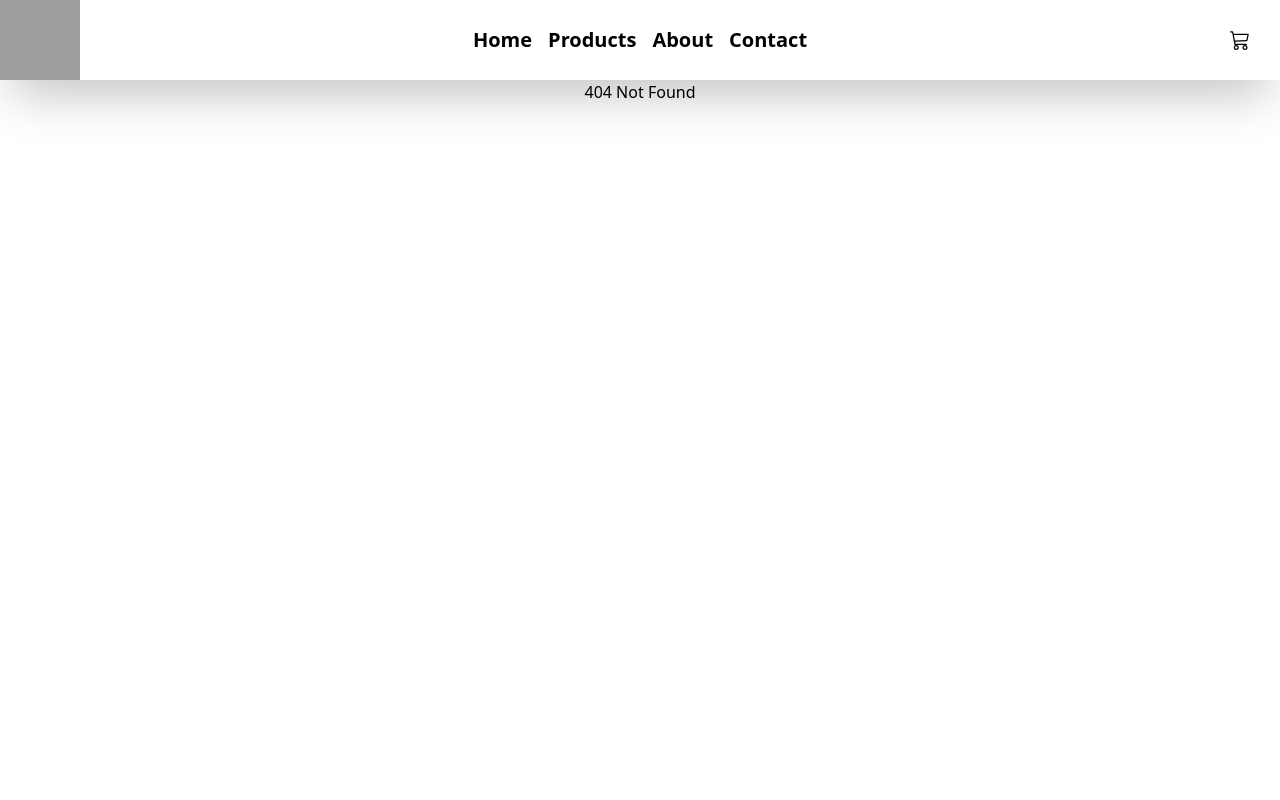
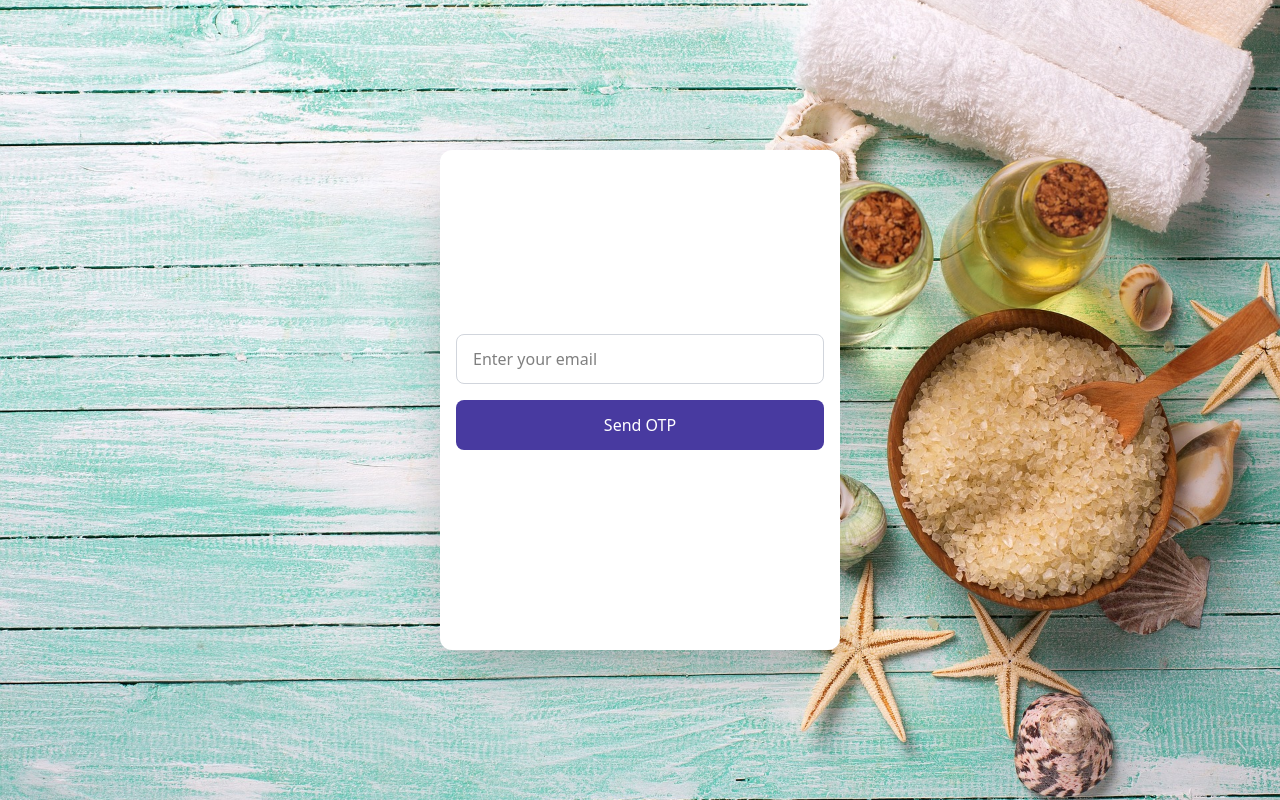
Before and after one commit to ChiththajaGalabodage/cbc-frontend, a React (Vite) app: page /forget in a window 1280 px wide. Before the commit this address had no page. Built offline with nearby package versions, Linux system fonts and the light colour scheme; grey boxes are pictures that could not be loaded; a web font is replaced by a local one.

Commit message:
forrget passwords and OTP reset passwords

```diff
--- a/src/App.jsx
+++ b/src/App.jsx
@@ -9,6 +9,7 @@ import TestPage from "./pages/testPage";
 import { Toaster } from "react-hot-toast";
 import AddProductPage from "./pages/admin/addProductPage";
 import { GoogleOAuthProvider } from "@react-oauth/google";
+import ForgetPasswordPage from "./pages/forgetPassword";
 
 function App() {
   return (
@@ -19,6 +20,7 @@ function App() {
           {/*<Headers /> */}
           <Routes path="/*">
             <Route path="/login" element={<LoginPage />} />
+            <Route path="/forget" element={<ForgetPasswordPage />} />
             <Route path="/signup" element={<RegisterPage />} />
             <Route path="/admin/*" element={<AdminPage />} />
             <Route path="/testing/*" element={<TestPage />} />
--- /dev/null
+++ b/src/pages/forgetPassword.jsx
@@ -0,0 +1,104 @@
+import axios from "axios";
+import { useState } from "react";
+import toast from "react-hot-toast";
+
+export default function ForgetPasswordPage() {
+  const [otpSent, setotp] = useState(false);
+  const [email, setEmail] = useState("");
+  const [otp, setOtp] = useState("");
+  const [newPassword, setNewPassword] = useState("");
+  const [confirmPassword, setConfirmPassword] = useState("");
+
+  function sendOtp() {
+    axios
+      .post(import.meta.env.VITE_BACKEND_URL + "/api/users/send-otp", {
+        email: email,
+      })
+      .then((response) => {
+        setotp(true);
+        toast.success("OTP sent to your email check your inbox");
+        console.log(response.data);
+      })
+      .catch((error) => {
+        console.error(error);
+      });
+  }
+
+  function verifyOtp() {
+    const otpInNumberFormat = parseInt(otp, 10);
+    axios
+      .post(import.meta.env.VITE_BACKEND_URL + "/api/users/reset-password", {
+        email: email,
+        otp: otpInNumberFormat,
+        newPassword: newPassword,
+      })
+      .then((response) => {
+        toast.success("OTP verified successfully");
+        console.log(response.data);
+        // Here you can redirect to reset password page or show reset password form
+      })
+      .catch((error) => {
+        console.error(error);
+        toast.error("Invalid OTP");
+      });
+  }
+
+  return (
+    <div className="w-full h-screen flex justify-center items-center bg-[url('/login.jpg')] bg-center bg-cover">
+      {otpSent ? (
+        <div className="w-[400px] h-[500px] bg-white shadow-2xl rounded-xl flex flex-col justify-center items-center p-4">
+          <input
+            type="text"
+            placeholder="Enter your OTP"
+            className="w-full h-[50px] px-4 mb-4 rounded-lg border border-gray-300 focus:outline-none focus:ring-2 focus:ring-accent"
+            value={otp}
+            onChange={(e) => setOtp(e.target.value)}
+          />
+          <input
+            type="password"
+            placeholder="Enter new password"
+            className="w-full h-[50px] px-4 mb-4 rounded-lg border border-gray-300 focus:outline-none focus:ring-2 focus:ring-accent"
+            value={newPassword}
+            onChange={(e) => setNewPassword(e.target.value)}
+          />
+          <input
+            type="password"
+            placeholder="Confirm new password"
+            className="w-full h-[50px] px-4 mb-4 rounded-lg border border-gray-300 focus:outline-none focus:ring-2 focus:ring-accent"
+            value={confirmPassword}
+            onChange={(e) => setConfirmPassword(e.target.value)}
+          />
+          <button
+            className="w-full h-[50px] bg-accent text-white rounded-lg mb-4 hover:bg-secondary transition-all duration-300"
+            onClick={verifyOtp}
+          >
+            Verify OTP
+          </button>
+          {/* resend otp button that sets sentOtp false */}
+          <button
+            className="w-full h-[50px] bg-gray-300 text-gray-700 rounded-lg mb-4 hover:bg-gray-400 transition-all duration-300"
+            onClick={() => setotp(false)}
+          >
+            Resend OTP
+          </button>
+        </div>
+      ) : (
+        <div className="w-[400px] h-[500px] bg-white shadow-2xl rounded-xl flex flex-col justify-center items-center p-4">
+          <input
+            type="email"
+            placeholder="Enter your email"
+            className="w-full h-[50px] px-4 mb-4 rounded-lg border border-gray-300 focus:outline-none focus:ring-2 focus:ring-accent"
+            value={email}
+            onChange={(e) => setEmail(e.target.value)}
+          />
+          <button
+            className="w-full h-[50px] bg-accent text-white rounded-lg mb-4 hover:bg-secondary transition-all duration-300"
+            onClick={sendOtp}
+          >
+            Send OTP
+          </button>
+        </div>
+      )}
+    </div>
+  );
+}
```
